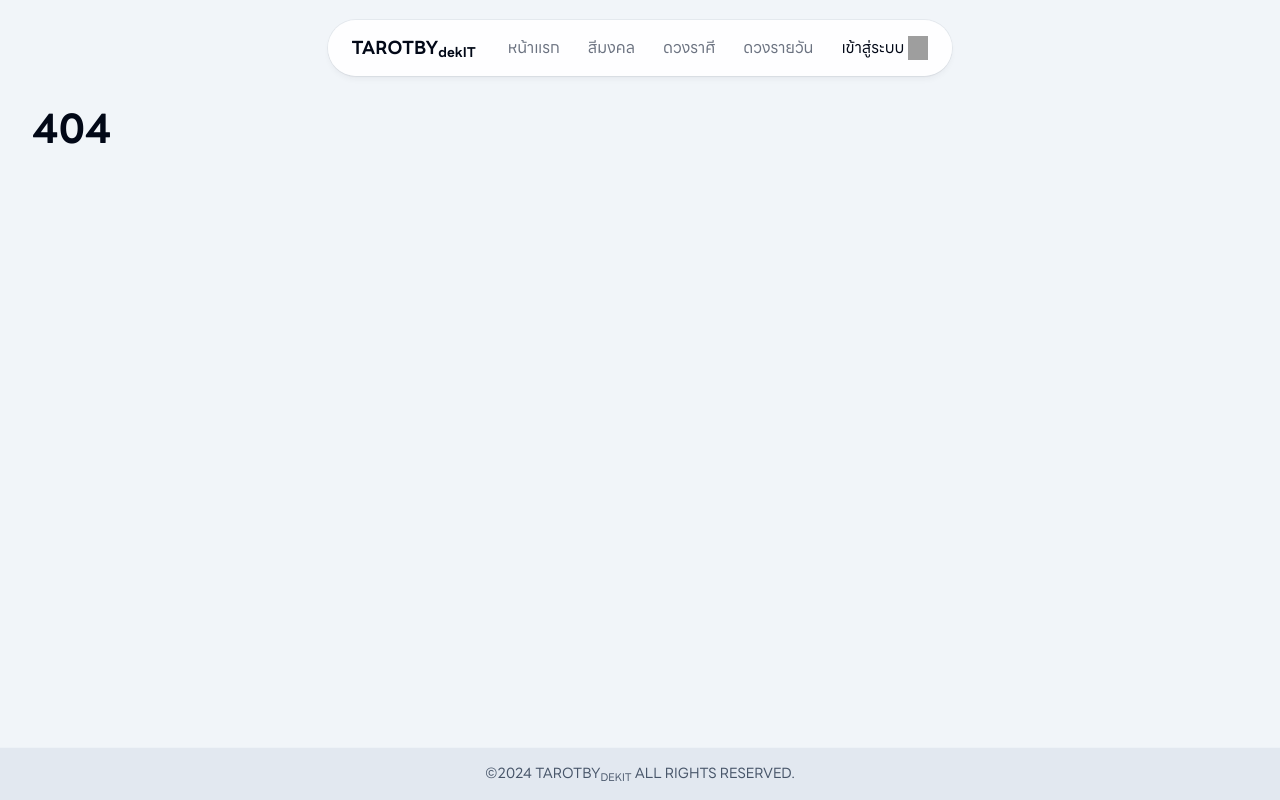
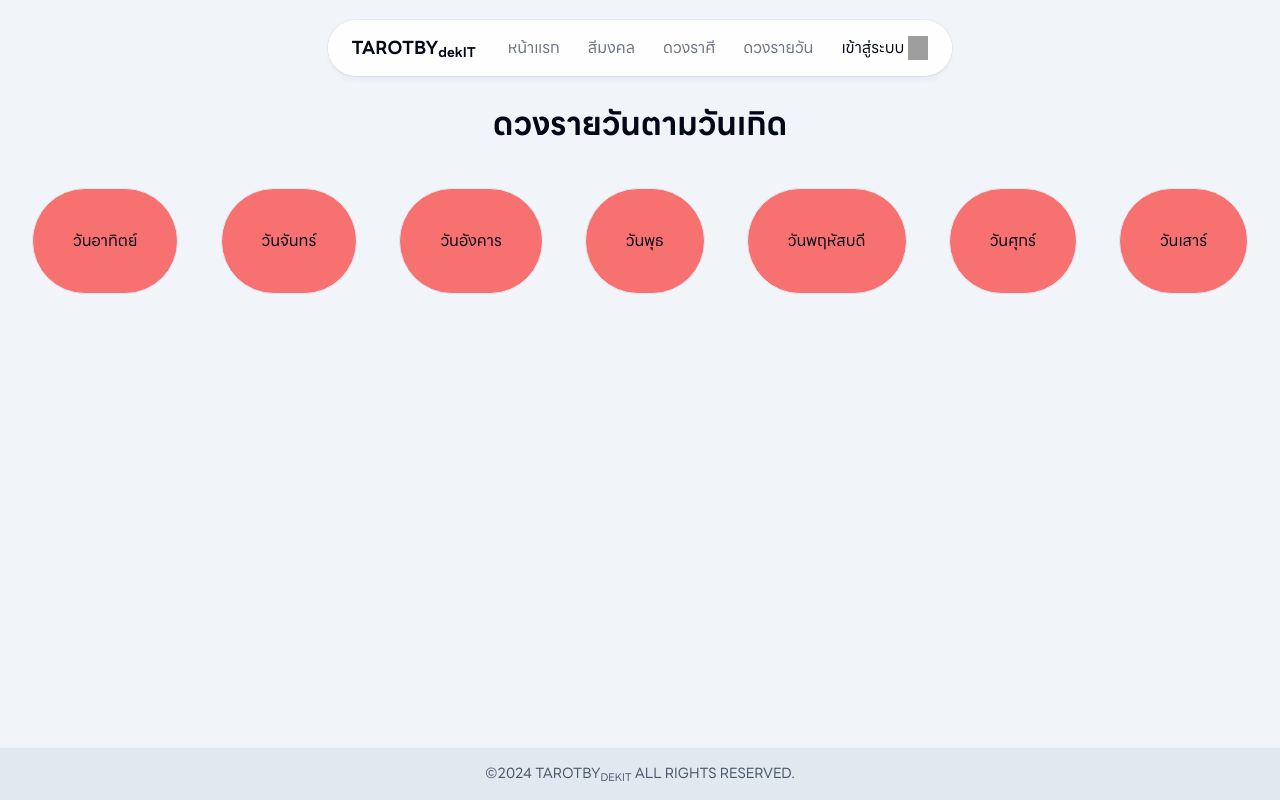
Before and after one commit to artijo/tarot-client, a React (Vite) app: page /tarotdaily in a window 1280 px wide. Before the commit this address had no page. Built offline with nearby package versions, Linux system fonts and the light colour scheme; grey boxes are pictures that could not be loaded.

Commit message:
tarot_daily_check_page

```diff
--- a/src/App.jsx
+++ b/src/App.jsx
@@ -4,7 +4,8 @@
 import Login from "./Pages/Login";
 import NotFound from "./Pages/404";
 import Register from "./Pages/Register";
-import Tarot_Birthdate from "./Pages/tarot_birthdate";
+import Tarot_Birthdate from "./Pages/Tarot_daily";
+import Tarot_daily from "./Pages/Tarot_daily";
 
 function App() {
 
@@ -13,7 +14,7 @@
       <Route path="/" element={<Home />} />
       <Route path="/login" element={<Login />} />
       <Route path="/register" element={<Register />} />
-      <Route path="/tarotdate" element={<Tarot_Birthdate/>}/>
+      <Route path="/tarotdaily" element={<Tarot_daily/>}/>
       <Route path="*" element={<NotFound />} />
     </Routes>
   )
--- a/src/Pages/Tarot_birthdate.jsx
+++ /dev/null
@@ -1,10 +0,0 @@
-import UserLayout from "../Layouts/userLayout";
-function Tarot_Birthdate(){
-    return(
-        <UserLayout>
-            <h1>Tarot Birthdate</h1>
-        </UserLayout>
-    );
-}
-
-export default Tarot_Birthdate;
--- /dev/null
+++ b/src/Pages/Tarot_daily.jsx
@@ -0,0 +1,38 @@
+import { Link } from "react-router-dom";
+import UserLayout from "../Layouts/userLayout";
+
+function Tarot_daily() {
+  const weeklylist = [
+    { name: "วันอาทิตย์" },
+    { name: "วันจันทร์" },
+    { name: "วันอังคาร" },
+    { name: "วันพุธ" },
+    { name: "วันพฤหัสบดี" },
+    { name: "วันศุกร์" },
+    { name: "วันเสาร์" },
+  ];
+  console.log(weeklylist);
+  return (
+    <UserLayout>
+      <div className="mb-10 bt-0">
+        <h2 className="flex justify-center">ดวงรายวันตามวันเกิด</h2>
+      </div>
+
+      <div className="flex justify-between">
+        {weeklylist.map((day, index) => (
+
+            <Link
+              key={index}
+              to={"/"}
+              className="text-center border border-1 rounded-full p-10 bg-red-400"
+            >
+              {day.name}
+            </Link>
+
+        ))}
+      </div>
+    </UserLayout>
+  );
+}
+
+export default Tarot_daily;
--- a/src/components/Header.jsx
+++ b/src/components/Header.jsx
@@ -1,48 +1,50 @@
-import { Menu, X } from './icons'
-import LoginIcon from './../assets/icons/login-svgrepo-com.svg'
-import Nav from './Nav'
-import { Link } from 'react-router-dom';
-function Header () {
+import { Menu, X } from "./icons";
+import LoginIcon from "./../assets/icons/login-svgrepo-com.svg";
+import Nav from "./Nav";
+import { Link } from "react-router-dom";
+function Header() {
   const nav = [
-        { name: 'หน้าแรก', link: '' },
-        { name: 'สีมงคล', link: '' },
-        { name: 'ดวงราศี', link: '' },
-        { name: 'ดวงรายวัน', link: '' },
+    { name: "หน้าแรก", link: "" },
+    { name: "สีมงคล", link: "" },
+    { name: "ดวงราศี", link: "" },
+    { name: "ดวงรายวัน", link: "/tarotdaily" },
   ];
   return (
-    <header className='fixed top-0 z-50 flex w-full flex-wrap md:top-2 md:flex-nowrap md:justify-start md:px-4'>
+    <header className="fixed top-0 z-50 flex w-full flex-wrap md:top-2 md:flex-nowrap md:justify-start md:px-4">
       <nav
-      className='relative mx-2 mt-3 min-h-11 w-full rounded-[22px] bg-white/90 px-5 shadow-md shadow-gray-800/5 ring-1 ring-gray-900/5 backdrop-blur dark:bg-slate-700/80 md:mx-auto md:flex md:max-w-max md:items-center md:justify-between md:rounded-full md:px-6 md:py-0'
-      aria-label='Global'
+        className="relative mx-2 mt-3 min-h-11 w-full rounded-[22px] bg-white/90 px-5 shadow-md shadow-gray-800/5 ring-1 ring-gray-900/5 backdrop-blur dark:bg-slate-700/80 md:mx-auto md:flex md:max-w-max md:items-center md:justify-between md:rounded-full md:px-6 md:py-0"
+        aria-label="Global"
       >
-      <div className='flex min-h-11 items-center justify-between'>
+        <div className="flex min-h-11 items-center justify-between">
           <Link
-          className='flex items-center gap-2 font-bold dark:text-white md:text-xl'
-          to='/'
-          aria-label='Brand'
+            className="flex items-center gap-2 font-bold dark:text-white md:text-xl"
+            to="/"
+            aria-label="Brand"
           >
-          <h1 className='w-max text-lg'>TAROTBY<sub>dekIT</sub></h1>
+            <h1 className="w-max text-lg">
+              TAROTBY<sub>dekIT</sub>
+            </h1>
           </Link>
           <button
-          id='navtoggle'
-          className='relative h-6 w-6 md:hidden'
-          title='Toggle Menu'
+            id="navtoggle"
+            className="relative h-6 w-6 md:hidden"
+            title="Toggle Menu"
           >
-        <div className='i-open pointer-events-none absolute  top-0 transition-all'>
+            <div className="i-open pointer-events-none absolute  top-0 transition-all">
               <Menu />
             </div>
-        <div className='i-close pointer-events-none absolute top-0 opacity-0 transition-all'>
+            <div className="i-close pointer-events-none absolute top-0 opacity-0 transition-all">
               <X />
             </div>
           </button>
         </div>
         <div
-        id='nav'
-        className='duration-600 max-h-0 grow basis-full overflow-hidden transition-all md:block md:max-h-none'
+          id="nav"
+          className="duration-600 max-h-0 grow basis-full overflow-hidden transition-all md:block md:max-h-none"
         >
-        <div className='mb-4 mt-2 flex flex-col gap-x-0 gap-y-4 md:my-0 md:mt-0 md:flex-row md:items-center md:justify-end md:gap-x-7 md:gap-y-0 md:pl-8 '>
+          <div className="mb-4 mt-2 flex flex-col gap-x-0 gap-y-4 md:my-0 md:mt-0 md:flex-row md:items-center md:justify-end md:gap-x-7 md:gap-y-0 md:pl-8 ">
             <Nav nav={nav} />
-          <div id='action' className='flex gap-1'>
+            <div id="action" className="flex gap-1">
               <Link to="/login">เข้าสู่ระบบ</Link>
               <img src={LoginIcon} alt="เข้าสู่ระบบ" width={20} />
             </div>
@@ -50,7 +52,7 @@
         </div>
       </nav>
     </header>
-  )
+  );
 }
 
-export default Header
+export default Header;
```
Lines whose indentation alone changed are shown as unchanged.
